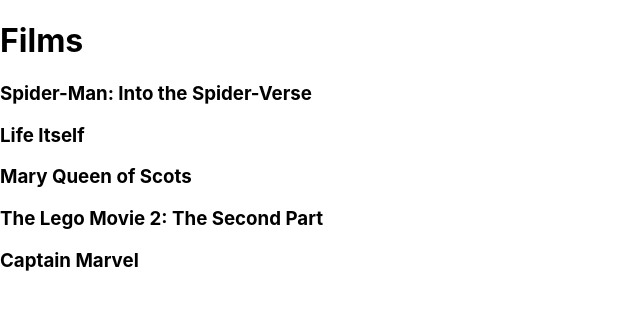
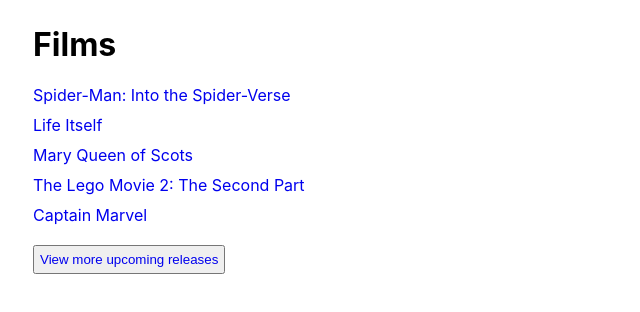
Before and after one commit to Jennycbx/Films_hwk, a React (Create React App) app: page / in a window 1280 px wide. Shown: the top 312 px of the page, without its empty margins (0-640 px from the left). Built offline with nearby package versions, Linux system fonts and the light colour scheme.

Commit message:
Urls working, added CSS

```diff
--- a/src/Components/Film.js
+++ b/src/Components/Film.js
@@ -1,10 +1,10 @@
 const Film = ({title, url}) => {
 
     return (
-        <>
-            <h3>{title}</h3>
-            <p>{url}</p>
-        </>
+        <li>
+             <a href={url}>{title}</a>
+        </li>
+
     )
 }
 
--- a/src/Components/FilmList.js
+++ b/src/Components/FilmList.js
@@ -3,13 +3,13 @@
 const FilmList = ({films}) => {
 
     const filmNodes = films.map((film) => {
-        return <Film title={film.title} src={film.url} key={film.id}></Film>
+        return <Film title={film.title} url={film.url} key={film.id}></Film>
     })
 
     return (
-        <>
+        <div id="films">
         {filmNodes}
-        </>
+        </div>
     )
 }
 
--- /dev/null
+++ b/src/Components/UpcomingReleases.js
@@ -0,0 +1,13 @@
+const UpcomingReleases = ({url}) => {
+
+
+
+    return (
+        <button>
+            <a href="https://www.imdb.com/calendar/?region=gb">View more upcoming releases</a>
+        </button>
+
+    )
+}
+
+export default UpcomingReleases;
--- a/src/Containers/FilmBox.js
+++ b/src/Containers/FilmBox.js
@@ -1,5 +1,6 @@
 import {useState} from 'react';
 import FilmList from '../Components/FilmList';
+import UpcomingReleases from '../Components/UpcomingReleases';
 
 const FilmBox = () => {
 
@@ -34,10 +35,12 @@
           ]
     )
 
+
     return (
         <>
-            <h1>Films</h1>
+            <h1 id="header">Films</h1>
             <FilmList films={films}/>
+            <UpcomingReleases/>
         </>
     )
 }
--- a/src/index.css
+++ b/src/index.css
@@ -1,5 +1,4 @@
 body {
-  margin: 0;
   font-family: -apple-system, BlinkMacSystemFont, 'Segoe UI', 'Roboto', 'Oxygen',
     'Ubuntu', 'Cantarell', 'Fira Sans', 'Droid Sans', 'Helvetica Neue',
     sans-serif;
@@ -7,6 +6,29 @@
   -moz-osx-font-smoothing: grayscale;
 }
 
+#root {
+  margin: 25px
+}
+
+#films {
+  color: red;
+  text-decoration: none;
+}
+
+a {
+  text-decoration: none;
+}
+
+li {
+  list-style-type: none;
+  margin-bottom: 10px;
+}
+
+button {
+  padding: 5px;
+  margin-top: 10px;
+}
+
 code {
   font-family: source-code-pro, Menlo, Monaco, Consolas, 'Courier New',
     monospace;
```
